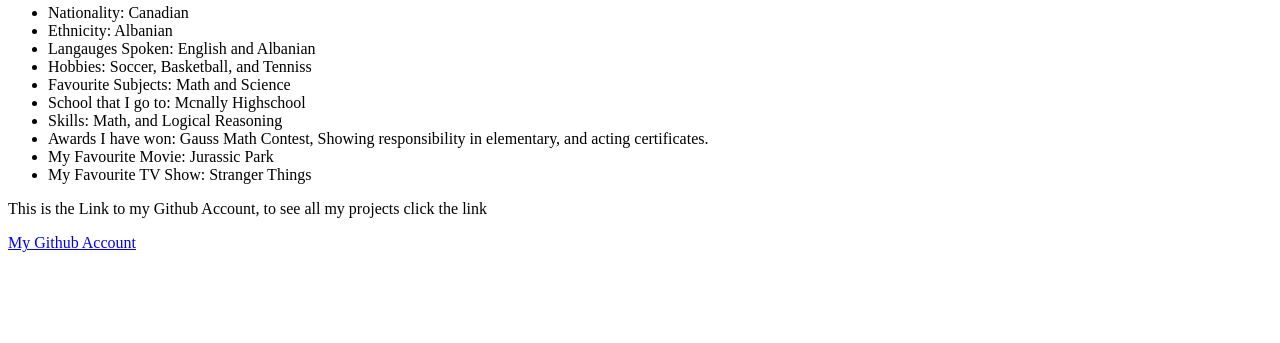
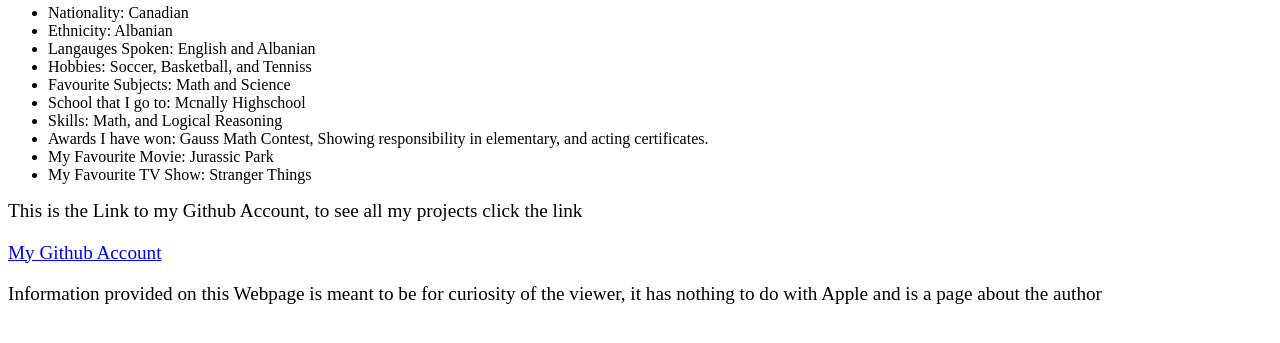
Before and after one commit to ErjonKrasniqi123/PromotionalWebsite.gitbub.io, a plain HTML site: page About The Author/About The Author.html in a window 1280 px wide. Shown: the part 91-434 px from the top of the page. Drawn offline with Linux system fonts and the light colour scheme.

Commit message:
Update About The Author.html

```diff
--- a/About The Author/About The Author.html
+++ b/About The Author/About The Author.html
@@ -46,7 +46,8 @@
       </ul>
 </body>
 <footer>
-   <header> This is the Link to my Github Account, to see all my projects click the link</header>
-   <p><a href="https://github.com/ErjonKrasniqi123">My Github Account</a></p>
+   <header style="font-size:1.5vw"> This is the Link to my Github Account, to see all my projects click the link</header>
+   <p style="font-size:1.5vw"><a href="https://github.com/ErjonKrasniqi123">My Github Account</a></p>
+   <p style="font-size:1.5vw"> Information provided on this Webpage is meant to be for curiosity of the viewer, it has nothing to do with Apple and is a page about the author</p>
 </footer>
 </html>
```
